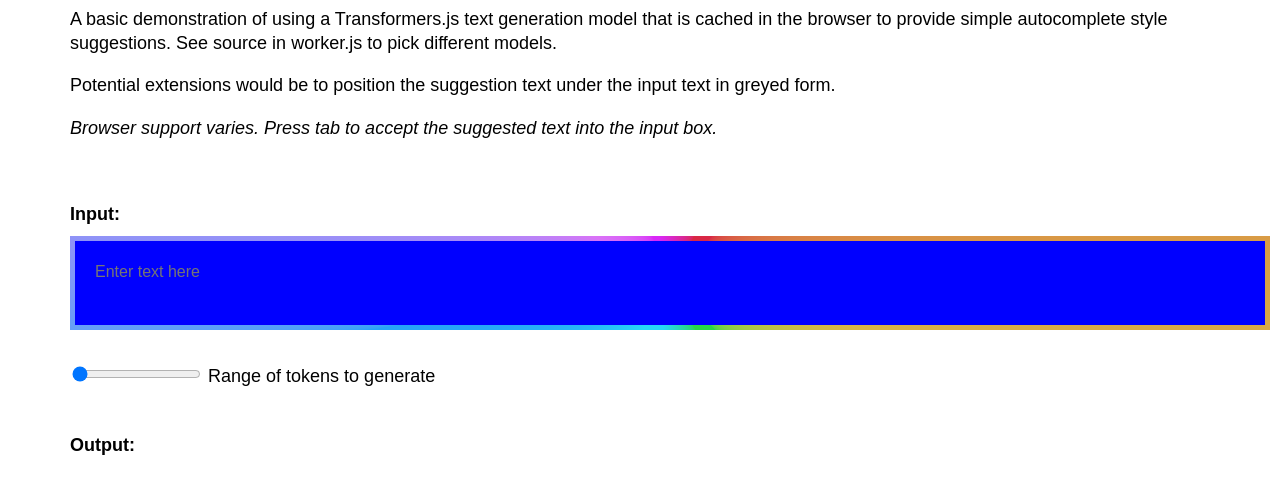
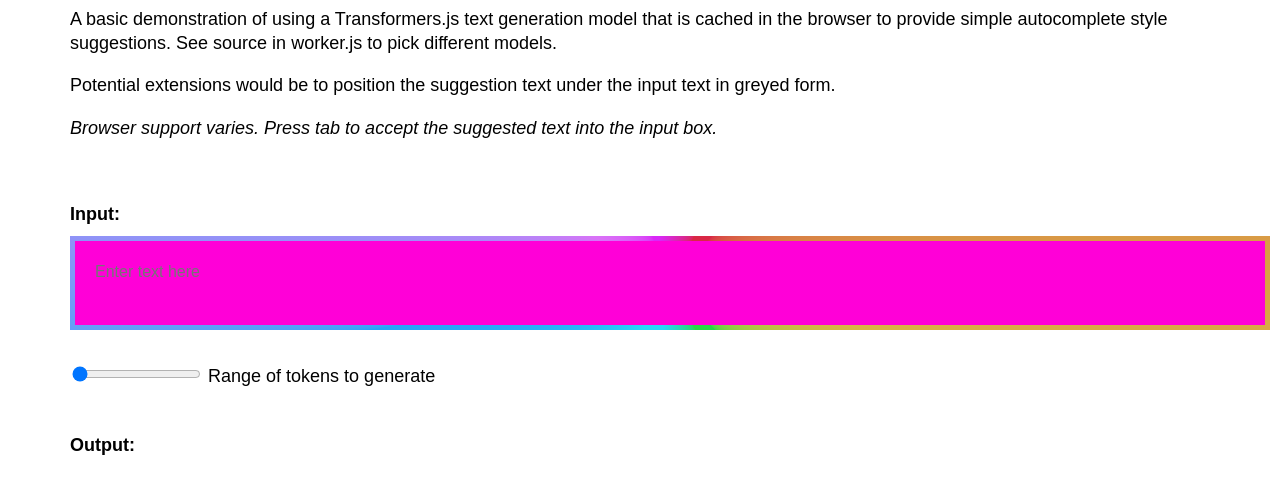
Before and after one commit to nmstoker/nmstoker.github.io, a plain HTML site: page transformers.js/index.html in a window 1280 px wide. Shown: the part 116-610 px from the top of the page. Drawn offline with Linux system fonts and the light colour scheme.

Commit message:
tweak css

```diff
--- a/transformers.js/style.css
+++ b/transformers.js/style.css
@@ -74,8 +74,8 @@ header {
     /* Background colors don’t work with `background-origin`, so use a gradient. */
     linear-gradient(
         to bottom,
-        oklch(1.0 1.0 240 / 1.0),
-        oklch(1.0 1.0 240 / 1.0)
+        oklch(1 1 1),
+        oklch(1 1 1)
       )
       padding-box, /* ends at inner border edges */
     conic-gradient(
```
